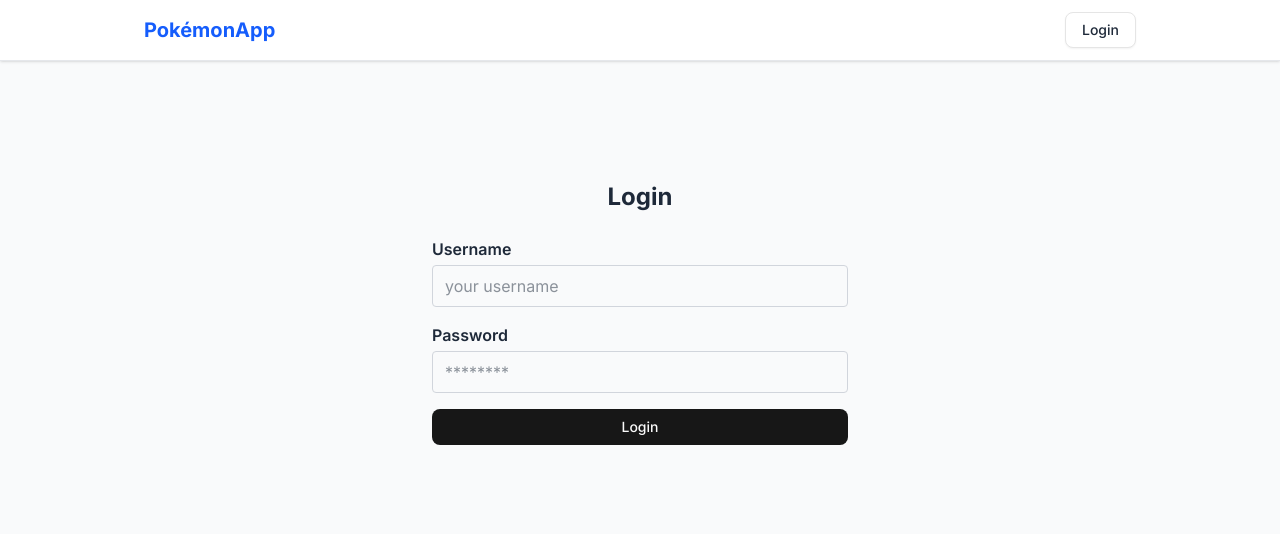
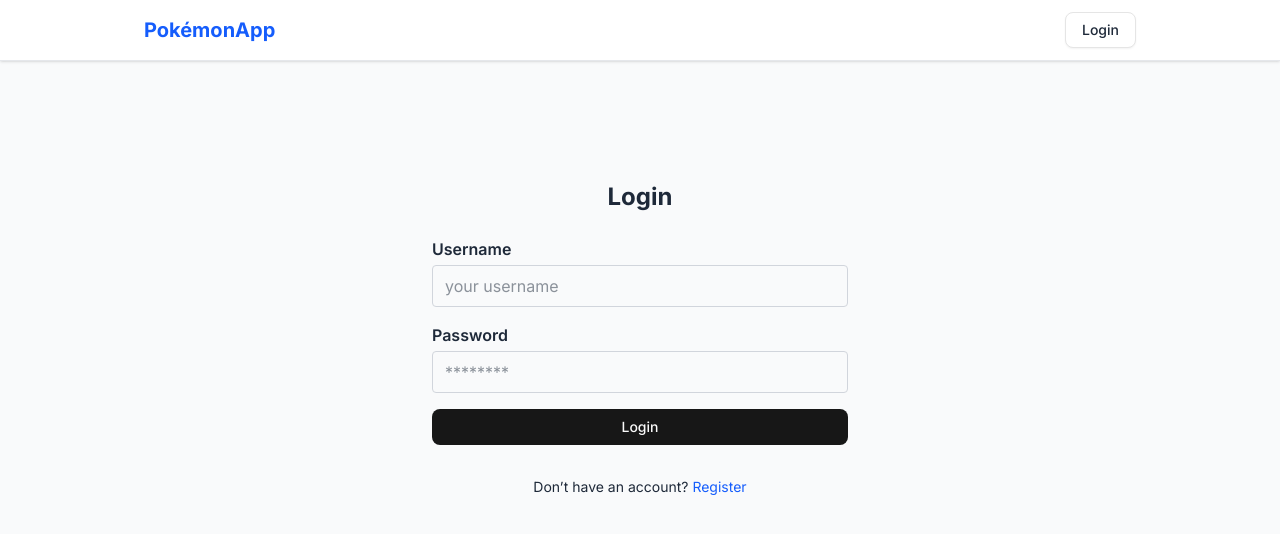
Before and after one commit to Leticia-Chamarelli/front_next_pokemon_project, a Next.js app: page /login in a window 1280 px wide. Shown: the top 534 px of the page. Built offline with nearby package versions, Linux system fonts and the light colour scheme.

Commit message:
add register page link to login screen

```diff
--- a/src/app/(auth)/login/page.tsx
+++ b/src/app/(auth)/login/page.tsx
@@ -5,6 +5,8 @@ import { useRouter } from "next/navigation";
 import { Input } from "@/components/ui/input";
 import { Button } from "@/components/ui/button";
 import { useAuth } from "@/context/AuthContext";
+import Link from "next/link";
+
 
 export default function LoginPage() {
   const router = useRouter();
@@ -61,6 +63,12 @@ export default function LoginPage() {
         <Button type="submit" className="w-full">
           Login
         </Button>
+        <p className="text-sm mt-4 text-center">
+          Don’t have an account?{" "}
+          <Link href="/register" className="text-blue-600 hover:underline">
+            Register
+          </Link>
+        </p>
       </form>
     </main>
   );
```
